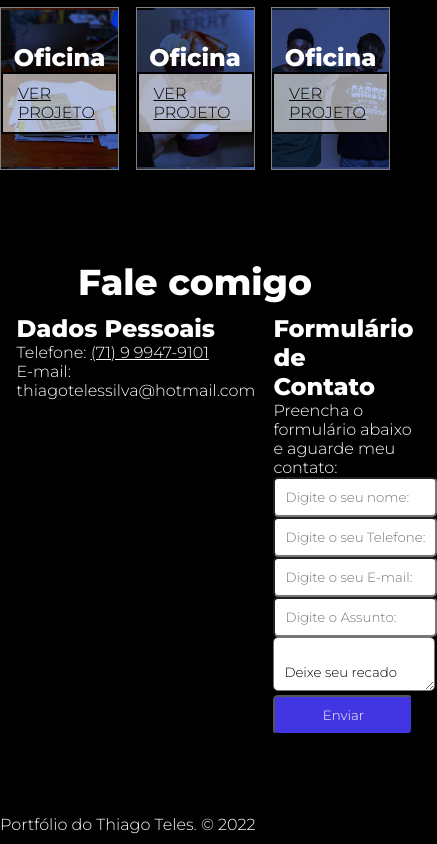
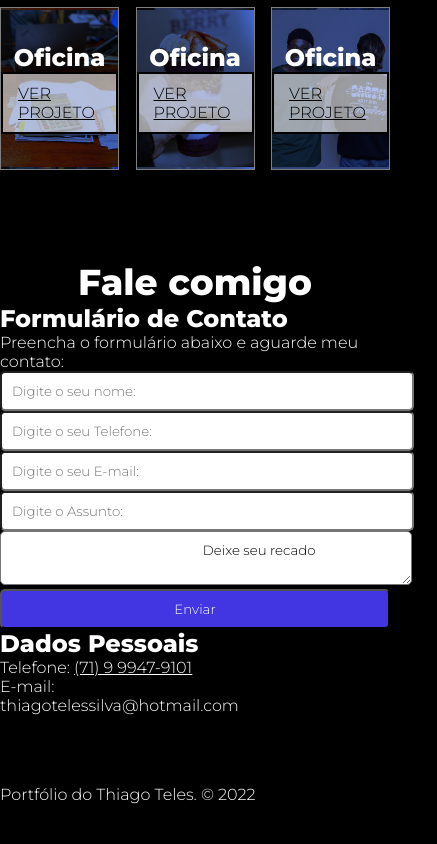
Before and after one commit to Teles23/Teles23, a plain HTML site: page index.html in a window 390 px wide. Shown: the part 995-1839 px from the top of the page, 437 px wide, since content can reach past the window. After the commit the page ends 1809 px from the top, so only its background shows below. Drawn offline with Linux system fonts and the light colour scheme.

Commit message:
responsivo

```diff
--- a/css/style.css
+++ b/css/style.css
@@ -189,18 +189,21 @@ background-blend-mode: multiply;
 	#sobre p{
 		padding: auto;
 	}
-
 	.mobile{
 		display: flex;
 		flex-direction: column;
 	}
+	.mobileform{
+		display: flex;
+		flex-direction: column-reverse;
+    	align-items: baseline;
+	}
 	.dados-contato{
 		align-self: flex-start;
-		margin: 0 auto 0 40px;
 		width: auto;
 	}
 	.form{
-		margin-left: 18px;
+		width: auto;
 	}
 	.gallery-card{
 		height: 161px;
--- a/index.html
+++ b/index.html
@@ -122,7 +122,7 @@
 	</section>
 	<section>
 		<h1 id="linkfale">Fale comigo</h1>
-		<div class="flex-center container">
+		<div class="flex-center mobileform">
 			<div class="dados-contato">
 				<H2>Dados Pessoais</H2>
 				<p>
@@ -161,6 +161,7 @@
 					</p>
 				</form>
 			</div>
+
 	</section>
 	<footer>
 		<div class="container">
```
